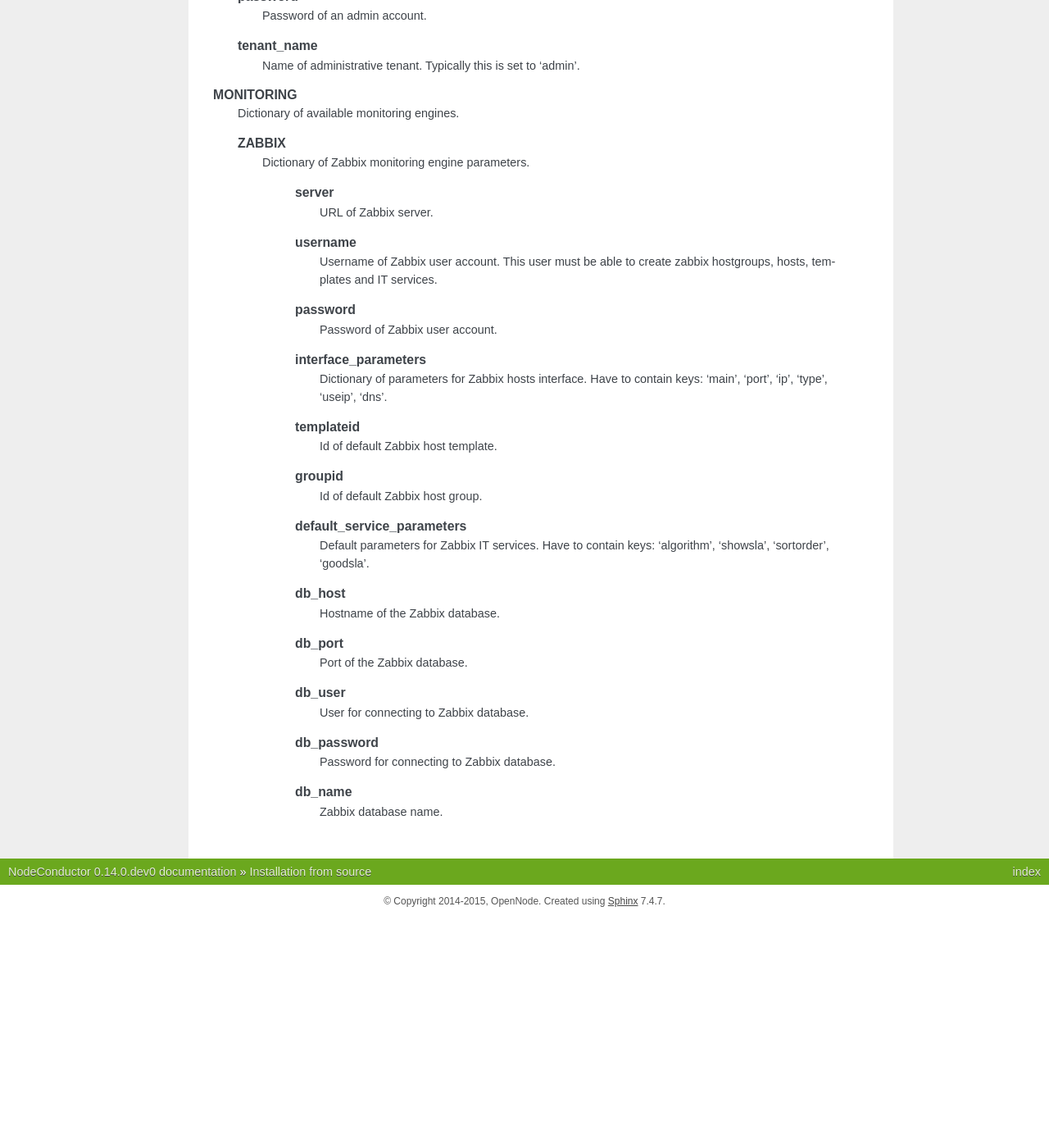
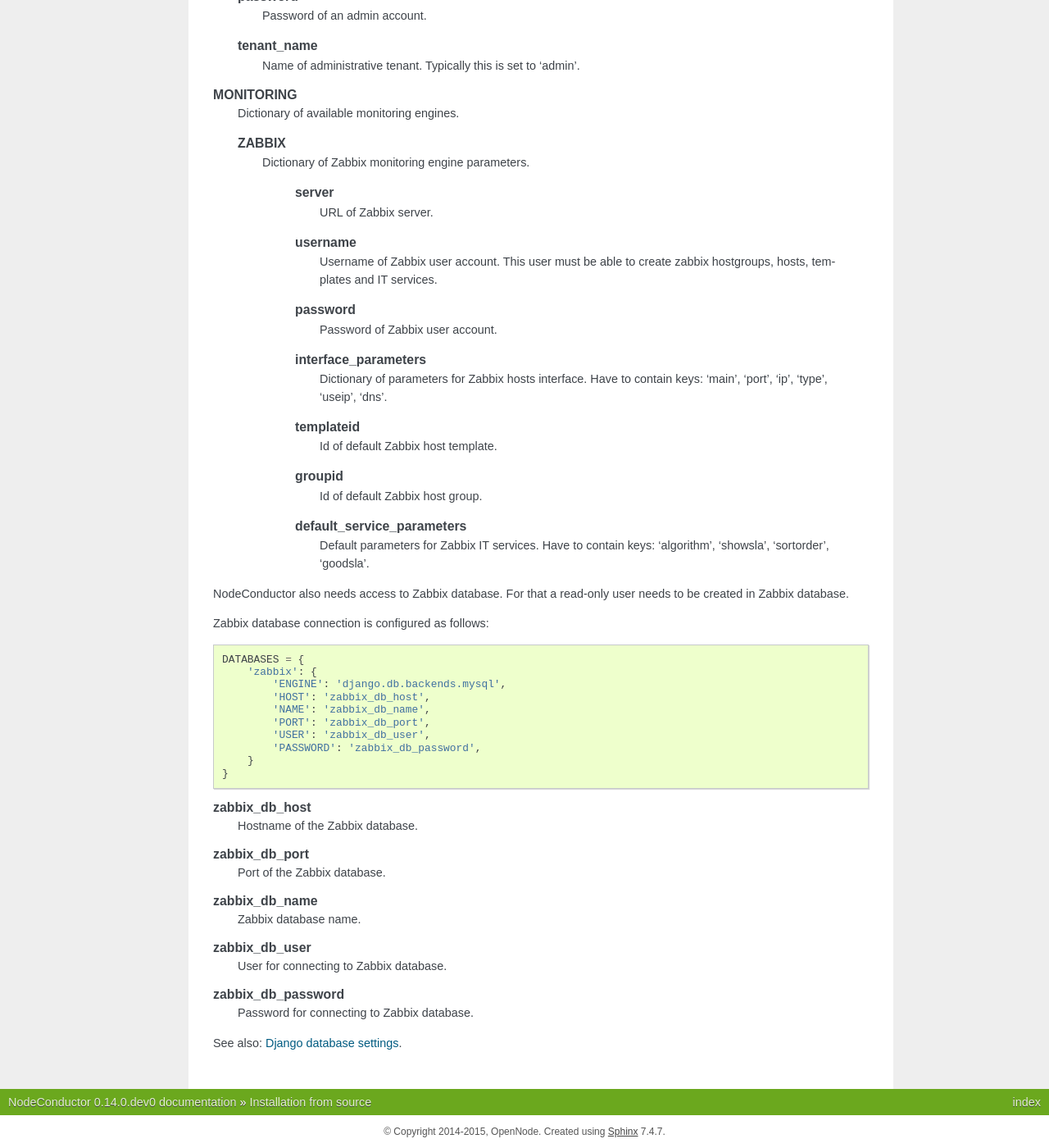
Before and after one commit to opennode/waldur-core, a Sphinx documentation site: the page built from docs/guide/install-from-src.rst, in a window 1280 px wide and 1400 px high, scrolled down 1805 px. Shown: the whole window at 82% size. Built offline with Sphinx 7.4.7, drawn with Linux system fonts in a browser that asks for light colours; before the commit the page ends 2924 px from its top, so only the background shows below that; some of the changed text lies outside the part shown.

Commit message:
Documentation fixes

```diff
--- a/docs/guide/install-from-src.rst
+++ b/docs/guide/install-from-src.rst
@@ -67,7 +67,7 @@ Therefore configuration might look like this:
     NODECONDUCTOR = {
         'OPENSTACK_CREDENTIALS': (
             {
-                'auth_url': 'http://keystone.example.com:5000/v2',
+                'auth_url': 'http://keystone.example.com:5000/v2.0',
                 'username': 'node',
                 'password': 'conductor',
                 'tenant_name': 'admin',
@@ -141,22 +141,42 @@ Therefore configuration might look like this:
             Default parameters for Zabbix IT services.
             Have to contain keys: 'algorithm', 'showsla', 'sortorder', 'goodsla'.
 
-          db_host
-            Hostname of the Zabbix database.
+NodeConductor also needs access to Zabbix database. For that a read-only user needs to be created in Zabbix database.
 
-          db_port
-            Port of the Zabbix database.
+Zabbix database connection is configured as follows:
 
-          db_user
-            User for connecting to Zabbix database.
+.. code-block:: python
 
-          db_password
-            Password for connecting to Zabbix database.
+    DATABASES = {
+        'zabbix': {
+            'ENGINE': 'django.db.backends.mysql',
+            'HOST': 'zabbix_db_host',
+            'NAME': 'zabbix_db_name',
+            'PORT': 'zabbix_db_port',
+            'USER': 'zabbix_db_user',
+            'PASSWORD': 'zabbix_db_password',
+        }
+    }
 
-          db_name
-            Zabbix database name.
+.. glossary::
 
+    zabbix_db_host
+      Hostname of the Zabbix database.
 
+    zabbix_db_port
+      Port of the Zabbix database.
+
+    zabbix_db_name
+      Zabbix database name.
+
+    zabbix_db_user
+      User for connecting to Zabbix database.
+
+    zabbix_db_password
+      Password for connecting to Zabbix database.
+
+See also: `Django database settings`_.
 
 .. _Django: https://www.djangoproject.com/
 .. _Django documentation: https://docs.djangoproject.com/en/1.6/
+.. _Django database settings: https://docs.djangoproject.com/en/1.7/ref/settings/#databases
```
Also changed, not shown: 1 other file.
